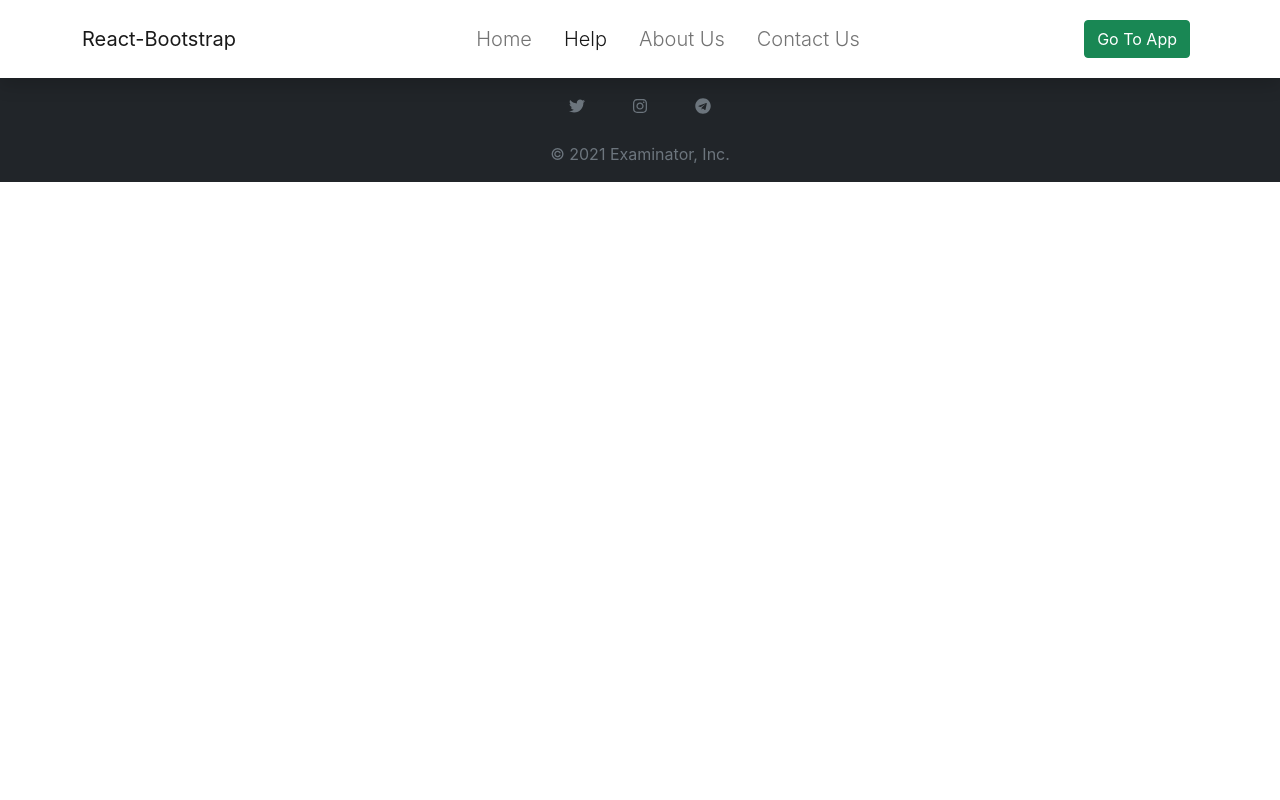
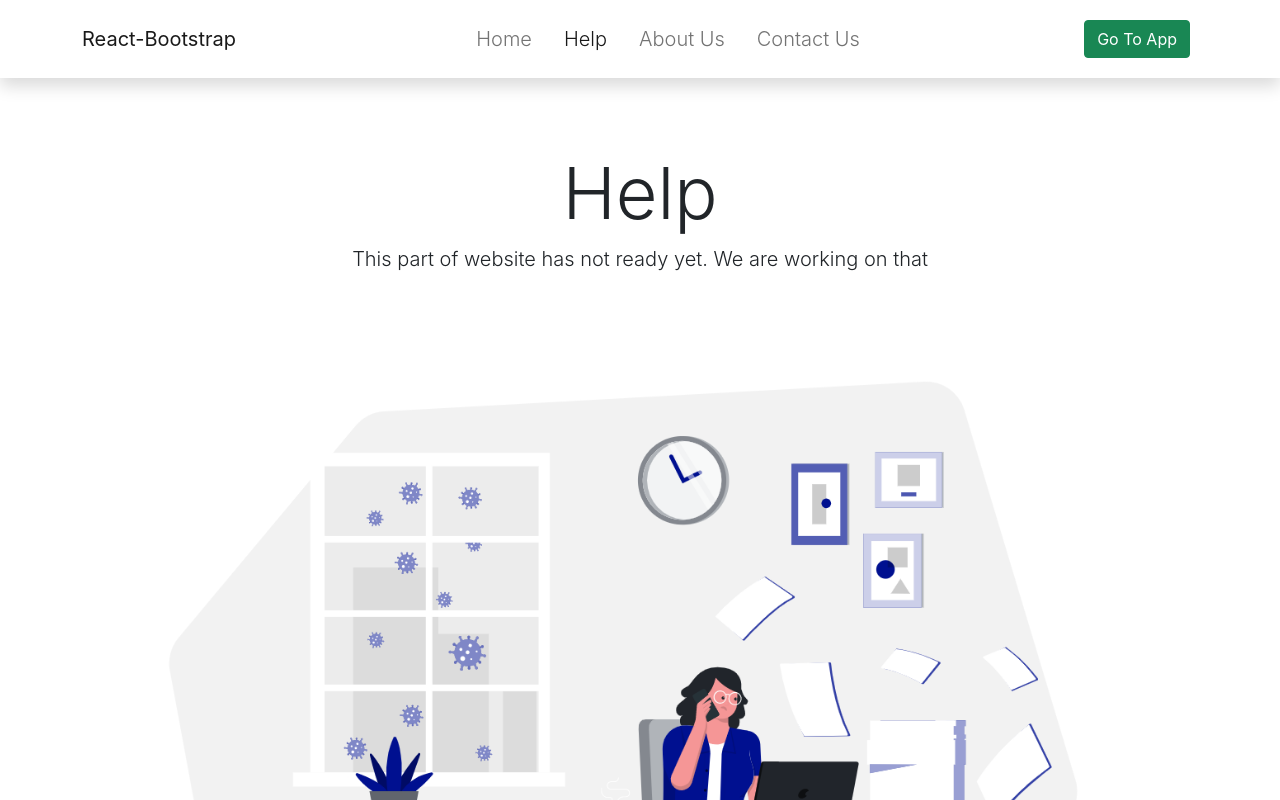
Before and after one commit to alireza-jahandoost/main-app-examining, a Next.js app: page /help in a window 1280 px wide. Shown: the top 800 px of the page. Built offline with nearby package versions, Linux system fonts and the light colour scheme.

Commit message:
Implement temporary page for help

```diff
--- a/pages/help.js
+++ /dev/null
@@ -1,5 +0,0 @@
-const Help = () => {
-  return null;
-};
-
-export default Help;
--- /dev/null
+++ b/pages/help.jsx
@@ -0,0 +1,23 @@
+import { Container } from "react-bootstrap";
+import Image from "next/image";
+import WorkingPic from "../public/help/working.png";
+import margin from "../styles/margin.module.css";
+
+const Help = () => {
+  return (
+    <Container className={`${margin.my8}`}>
+      <h1 className="text-center display-2">Help</h1>
+      <p className="text-center lead">
+        This part of website has not ready yet. We are working on that
+      </p>
+
+      <Image
+        src={WorkingPic}
+        alt="we are working on this part"
+        placeholder="blur"
+      />
+    </Container>
+  );
+};
+
+export default Help;
```
Also changed, not shown: public/help/working.png (added).
